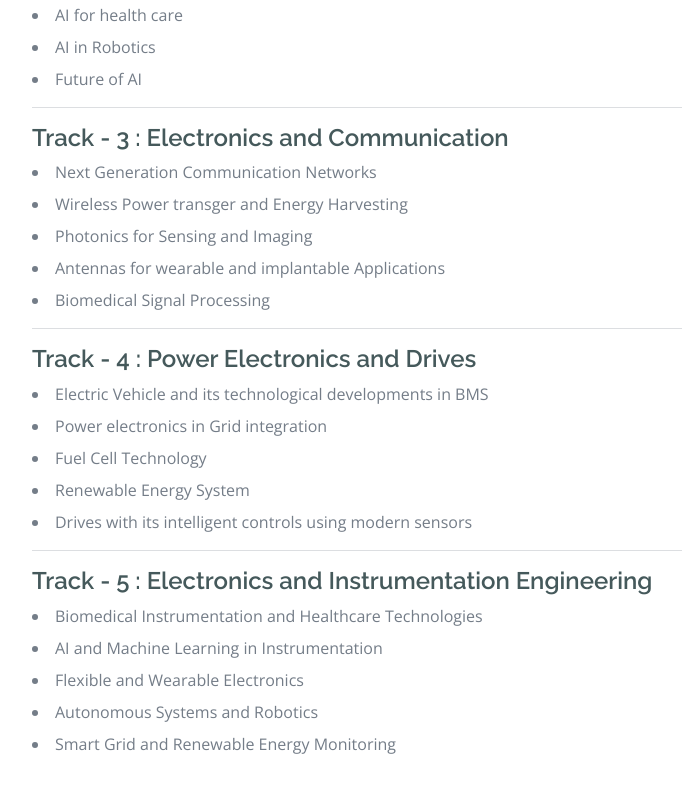
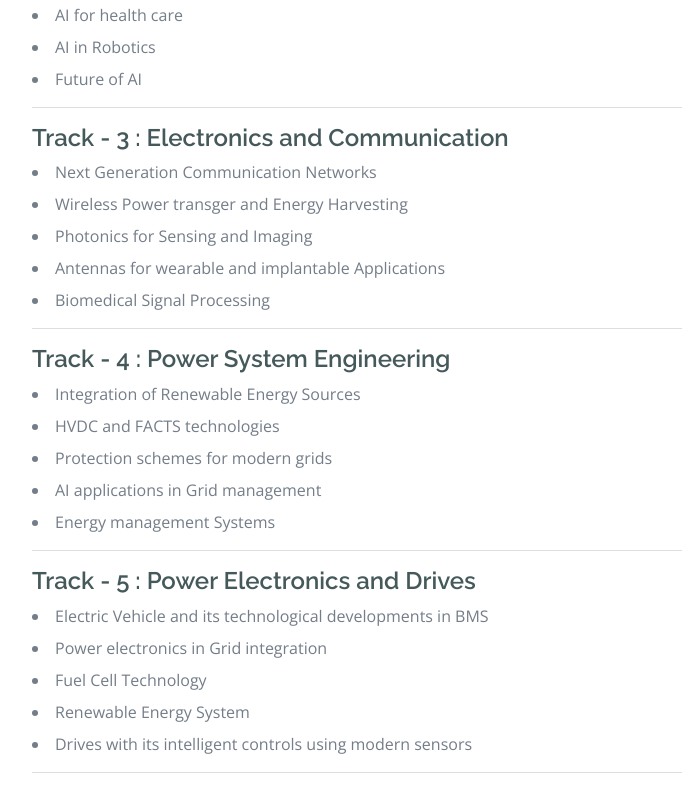
Before and after one commit to ShankarSharmakj/PEACE-2025-WEBSITE, a plain HTML site: page cfp.html in a window 1280 px wide. Shown: the part 556-1357 px from the top of the page, without its empty margins (50-732 px from the left). Drawn offline with nearby package versions, Linux system fonts and the light colour scheme; some packages are replaced by stand-ins of ours; files that its build step writes are made by us from their sources; a script that the page names is missing; files whose address does not match are found by name.

Commit message:
Update cfp.html

```diff
--- a/cfp.html
+++ b/cfp.html
@@ -44,7 +44,7 @@
 
             <nav class="navbar navbar-light bg-white navbar-expand-xl">
 
-                <a href="./" class="navbar-brand"><h1 class="text-success display-6" style="font-family:Roboto;">PEACE 2025</h1></a>
+                <a href="index.html" class="navbar-brand"><h1 class="text-success display-6" style="font-family:CordiaUPC;">PEACE 2025</h1></a>
 
                 <button class="navbar-toggler py-2 px-3" type="button" data-bs-toggle="collapse" data-bs-target="#navbarCollapse">
 
@@ -56,7 +56,7 @@
 
                     <div class="navbar-nav mx-auto">
 
-                        <a href="./" class="nav-item nav-link ">Home</a>
+                        <a href="index.html" class="nav-item nav-link ">Home</a>
 
                         <a href="committee.html" class="nav-item nav-link">Committee</a>
 
@@ -70,7 +70,7 @@
 
                                 <a href="scope.html" class="dropdown-item">Scope</a>
 
-                                <a href="cfp.html" class="dropdown-item">Topics</a>
+                                <a href="topics.html" class="dropdown-item">Topics</a>
 
                                 <a href="venue.html" class="dropdown-item">Conference venue</a>
 
@@ -100,7 +100,7 @@
 
                                                 <a href="contact.html" class="nav-item nav-link">Conference contact</a>
 
-                        <a href="./#important_dates" class="nav-item nav-link">Important Dates</a>
+                        <a href="index.html#important_dates" class="nav-item nav-link">Important Dates</a>
 
                     </div>
 
@@ -180,7 +180,22 @@
                     </li>
                     <hr />
 
-                    <h4>Track - 4 : Power Electronics and Drives</h4>
+                    <h4>Track - 4 : Power System Engineering</h4>
+
+                    <li class="mt-2">Integration of Renewable Energy Sources
+
+                    </li>
+                    <li class="mt-2">HVDC and FACTS technologies
+                    </li>
+                    <li class="mt-2">Protection schemes for modern grids
+                    </li>
+                    <li class="mt-2">AI applications in Grid management
+                    </li>
+                    <li class="mt-2">Energy management Systems
+                    </li>
+                    <hr />
+
+                    <h4>Track - 5 : Power Electronics and Drives</h4>
 
                     <li class="mt-2">Electric Vehicle and its technological developments in BMS
 
@@ -194,19 +209,6 @@
                     <li class="mt-2">Drives with its intelligent controls using modern sensors
                     </li>
                     <hr />
-
-                    <h4>Track - 5 : Electronics and Instrumentation Engineering</h4>
-
-                    <li class="mt-2">Biomedical Instrumentation and Healthcare Technologies
-                    </li>
-                    <li class="mt-2">AI and Machine Learning in Instrumentation
-                    </li>
-                    <li class="mt-2">Flexible and Wearable Electronics
-                    </li>
-                    <li class="mt-2">Autonomous Systems and Robotics
-                    </li>
-                    <li class="mt-2">Smart Grid and Renewable Energy Monitoring
-                    </li>
 
                     <div class="mt-5">&nbsp;</div>
                   </div>
```
